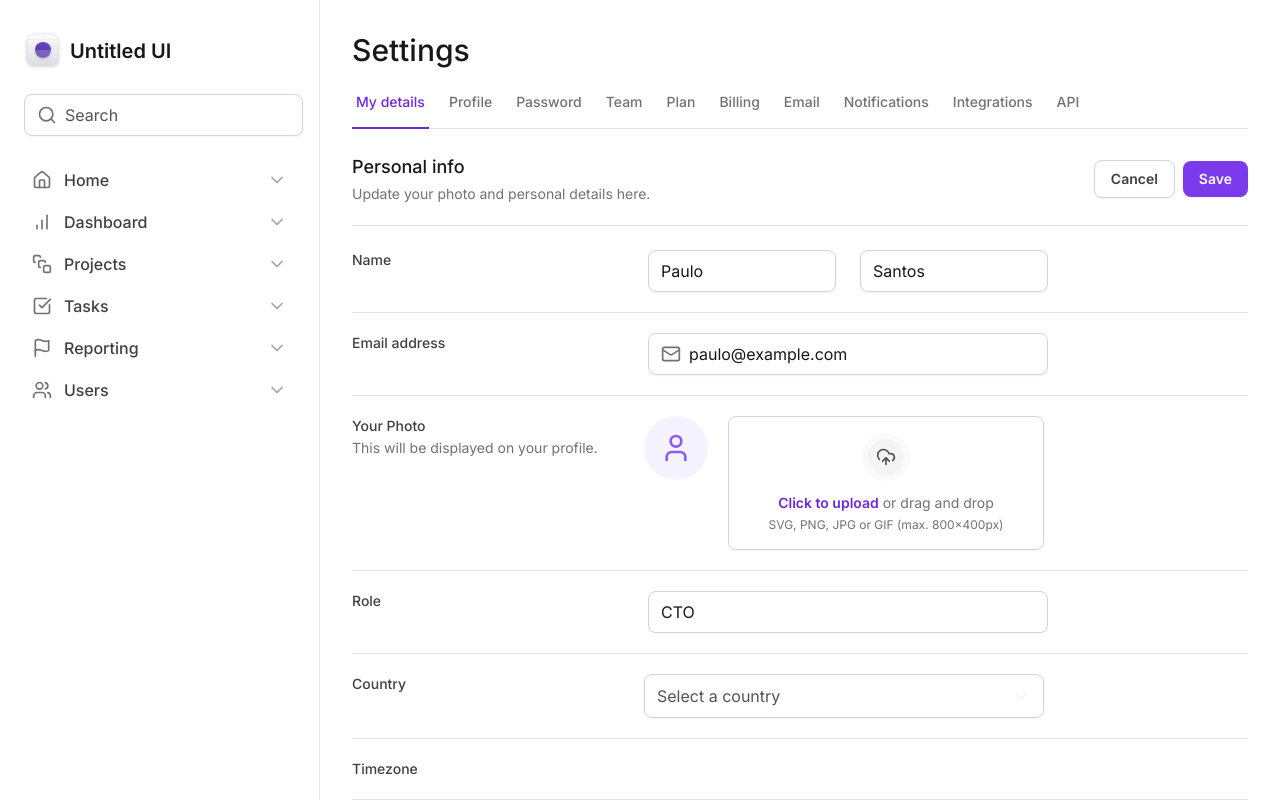
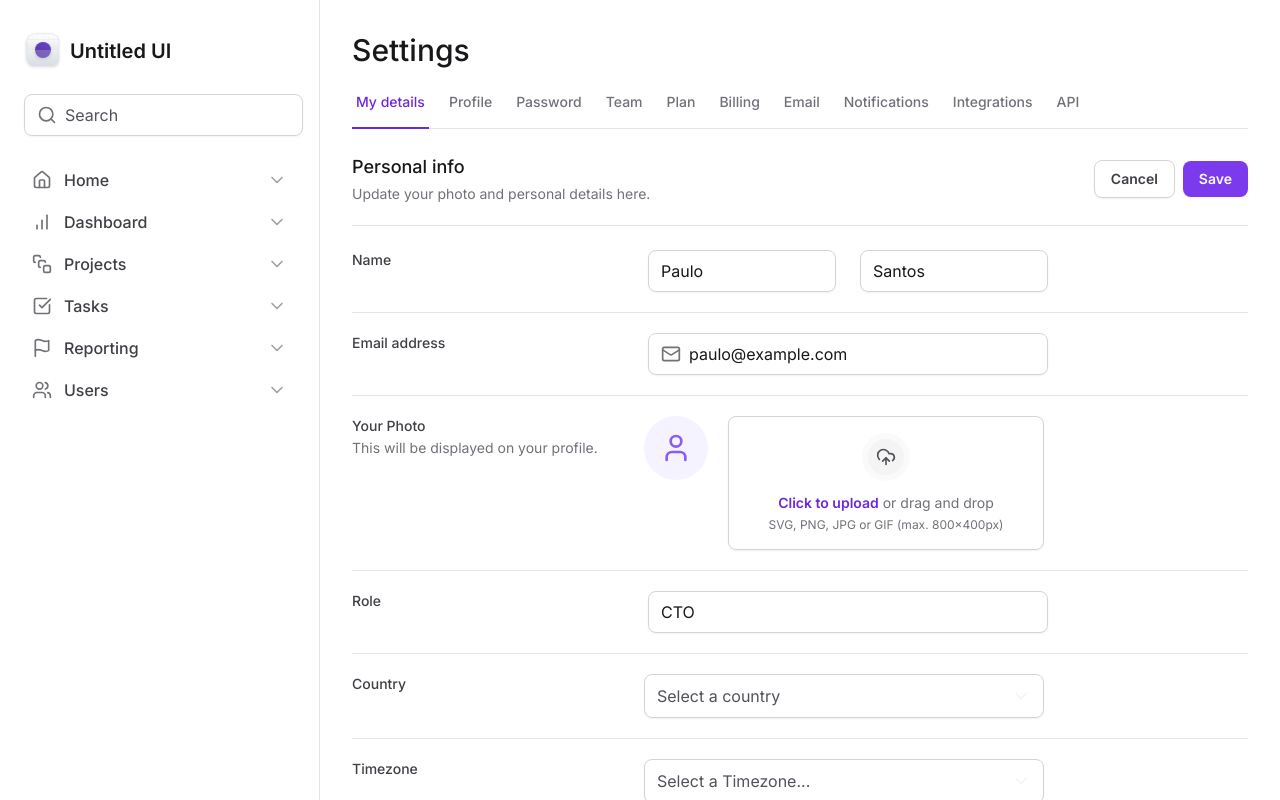
Before and after one commit to paulorfsantos17/tailwind-next, a Next.js app: page / in a window 1280 px wide. Shown: the top 800 px of the page. Built offline with nearby package versions, Linux system fonts and the light colour scheme.

Commit message:
feat:add Select timezone

```diff
--- a/src/app/page.tsx
+++ b/src/app/page.tsx
@@ -133,7 +133,13 @@ export default function Home() {
             >
               Timezone
             </label>
-            <div></div>
+            <Select placeholder="Select a Timezone...">
+              <SelectItem
+                text="Pacific Standard Time (PST) UTC−08:00"
+                value="pacific"
+              />
+              <SelectItem text="America São Paulo  UTC−03:00" value="br" />
+            </Select>
           </div>
 
           <div className="grid grid-cols-form gap-3 pt-5">
```
